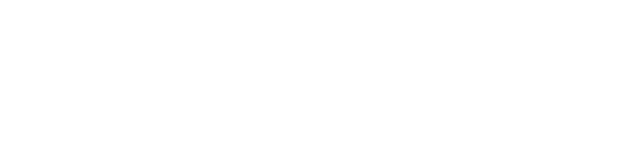
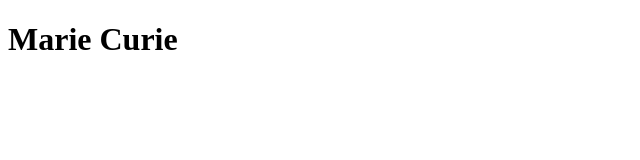
Before and after one commit to HoghBoutrup/fcctribute, a plain HTML site: page index.html in a window 1280 px wide. Shown: the whole page, without its empty margins (0-640 px from the left). Drawn offline with Linux system fonts and the light colour scheme.

Commit message:
adding tags and content to the tribute page

```diff
--- a/index.html
+++ b/index.html
@@ -1,4 +1,5 @@
 <!DOCTYPE html>
+<html>
 <head>
     <meta charset="utf-8">
     <meta name="viewport" content="width=device-width, initial-scale=1">
@@ -8,5 +9,12 @@
     <title>Marie Curie Tribute page</title>
 </head>
 <body>
+    <main id=main>
+        <h1 id=title>Marie Curie</h1>
+        <figure id="img-div">
+
+        </figure>
+    </main>
 
 </body>
+</html>
```
